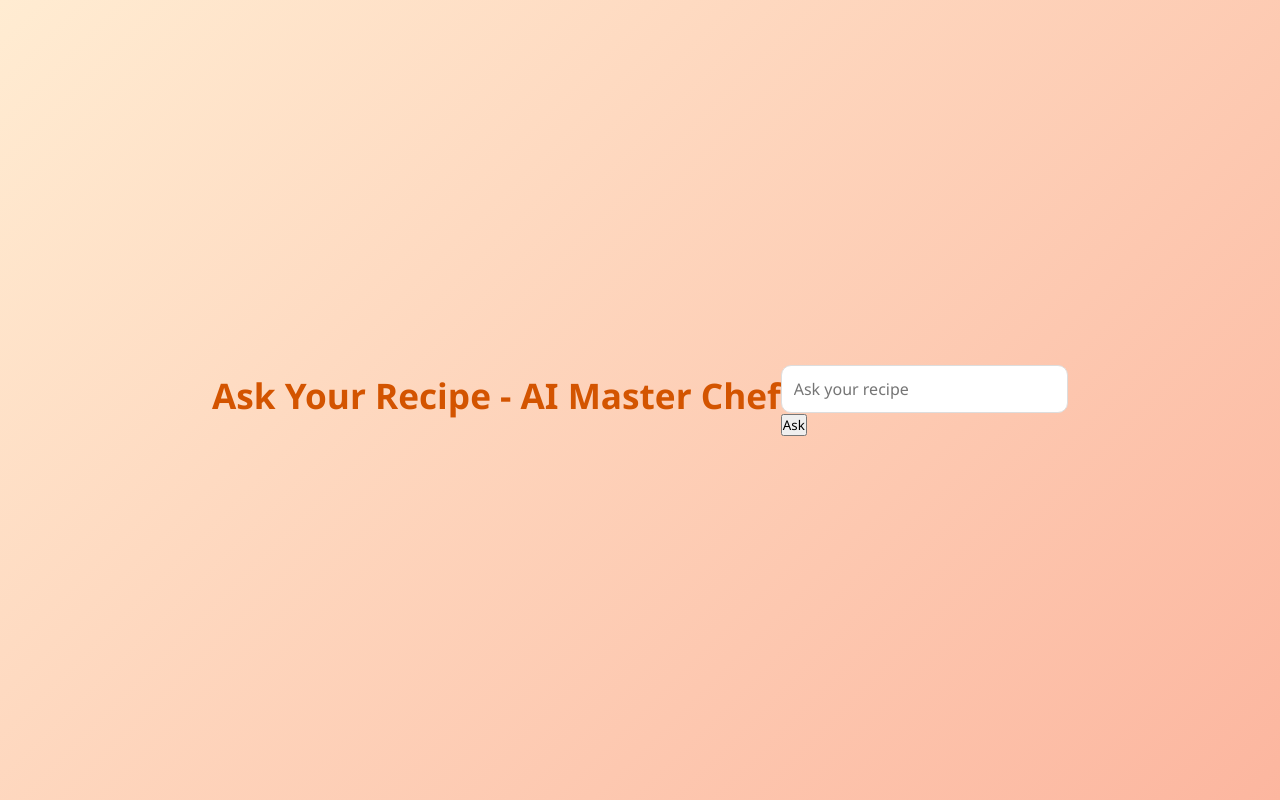
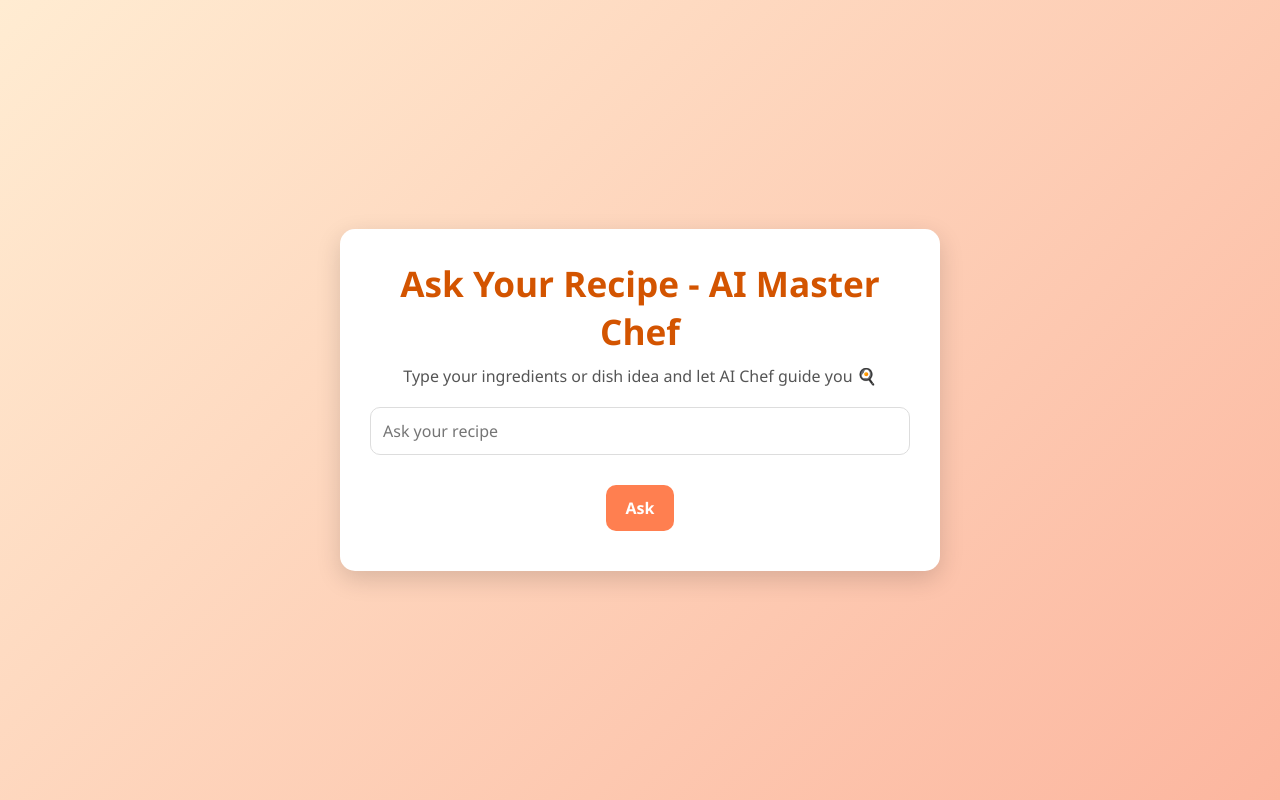
Before and after one commit to ItsAnjaliSharma/chefdjango, a Django app: page / in a window 1280 px wide. Run offline with Django 5.2, Linux system fonts and the light colour scheme.

Commit message:
fixing issues

```diff
--- a/chef/static/chef/css/style.css
+++ b/chef/static/chef/css/style.css
@@ -67,6 +67,7 @@ form input:focus {
     font-weight: bold;
     border: none;
     border-radius: 10px;
+    margin: 10px 0;
     cursor: pointer;
     transition: 0.3s ease;
 }
--- a/chef/templates/chef/home.html
+++ b/chef/templates/chef/home.html
@@ -8,12 +8,24 @@
     <link rel="stylesheet" href="{% static 'chef/css/style.css' %}">
 </head>
 <body>
+    <div class="container">
+        <h1>Ask Your Recipe - AI Master Chef</h1>
+        <p class="subtitle">Type your ingredients or dish idea and let AI Chef guide you 🍳</p>
 
-    <h1>Ask Your Recipe - AI Master Chef</h1>
-    <form method="post" action="{% url 'home' %}">{% csrf_token %}
-        {{form.recipe_message}}
-        <button type="submit">Ask</button>
-    </form>
-    <pre>{{ ai_recipe }}</pre>
+        <form method="post" action="{% url 'home' %}">
+            {% csrf_token %}
+            <div class="form-group">
+                {{ form.recipe_message }}
+            </div>
+            <button class="btn" type="submit">Ask</button>
+        </form>
+
+        {% if ai_recipe %}
+        <div class="result">
+            <h2>AI Chef Suggestion:</h2>
+            <pre>{{ ai_recipe }}</pre>
+        </div>
+        {% endif %}
+    </div>
 </body>
 </html>
```
Also changed, not shown: db.sqlite3.
